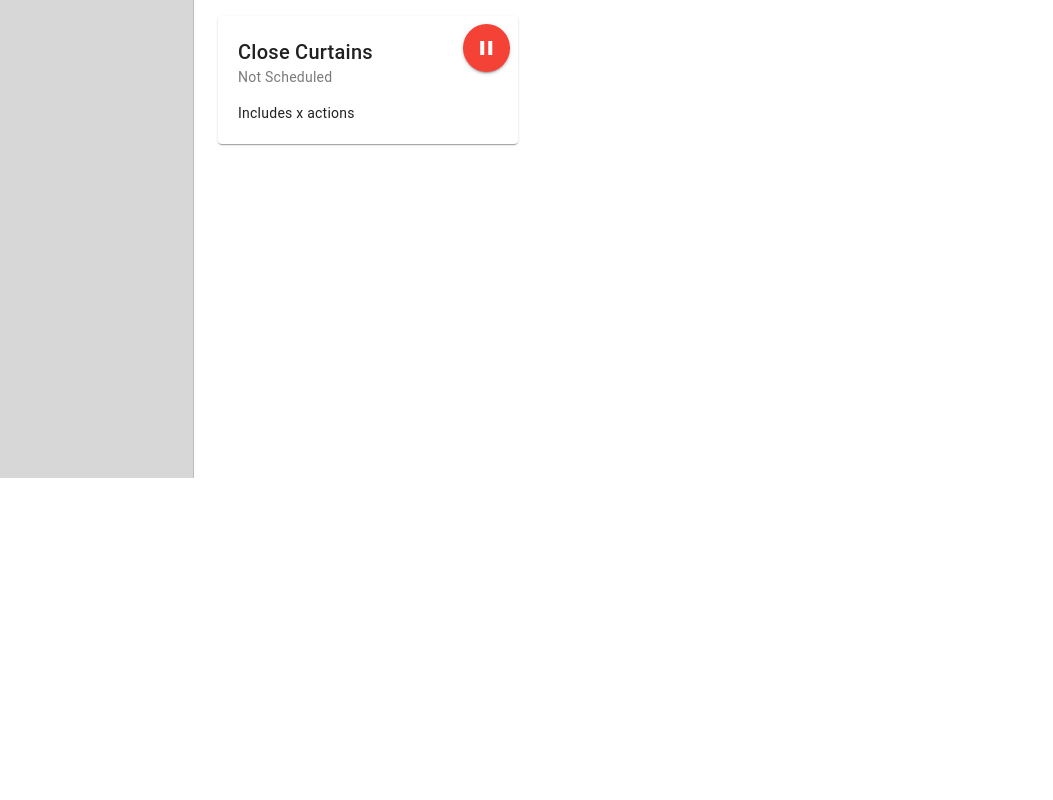
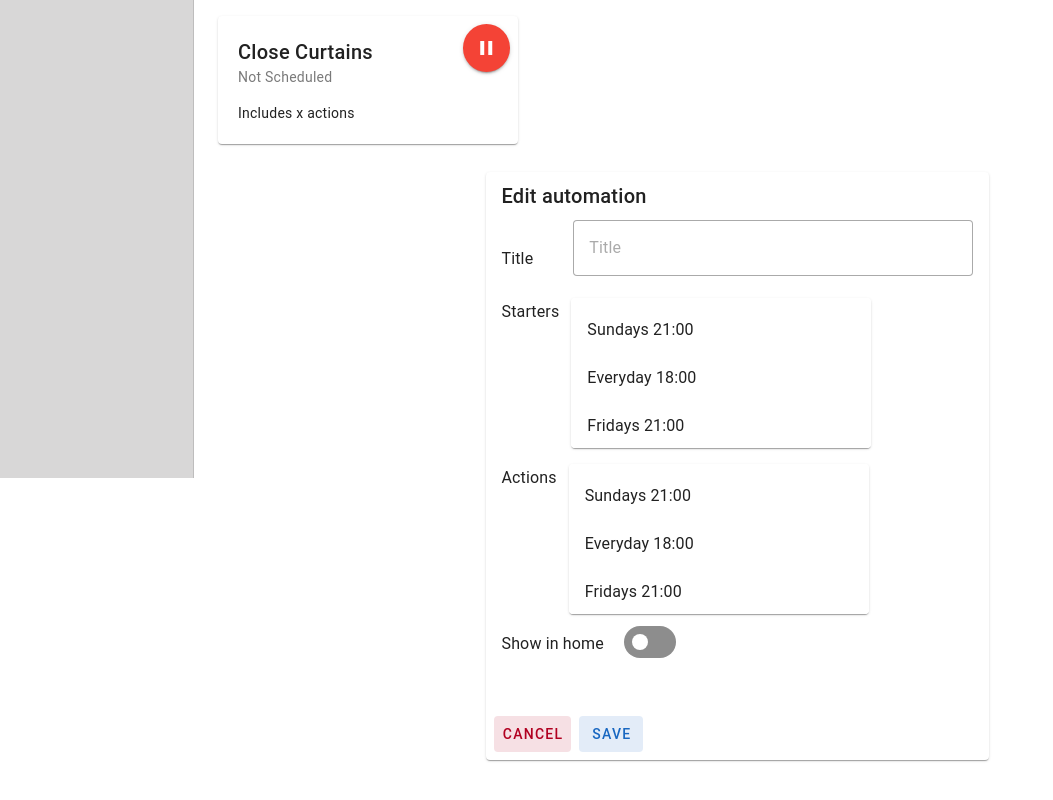
Before and after one commit to ManuSanta12/TP2_HCI, a Vue app in the folder hci-project/: page / in a window 1280 px wide. Shown: the part 322-1122 px from the top of the page, without its empty margins (0-1053 px from the left). Before the commit the page ends 800 px from the top, so only its background shows below. Built offline with nearby package versions, Linux system fonts and the light colour scheme.

Commit message:
style corrections in editAutomations

```diff
--- a/hci-project/src/App.vue
+++ b/hci-project/src/App.vue
@@ -8,6 +8,7 @@
         <LightDeviceCard class="ma-2"/>
         <AirConditionerDeviceCard class="ma-2"/>
         <AutomationsCard class="ma-2"/>
+        <EditAutomation />
       </v-row>
     </v-main>
   </v-layout>
@@ -15,6 +16,7 @@
 
 <script>
 import AutomationsCard from './components/AutomationsCard.vue';
+import EditAutomation from './components/EditAutomation.vue';
 import NavigationBar from './components/NavigationBar.vue';
 import SpeakerDeviceCard from './components/SpeakerDeviceCard.vue';
 import AirConditionerDeviceCard from './components/SpeakerDeviceCard.vue';
--- a/hci-project/src/components/EditAutomation.vue
+++ b/hci-project/src/components/EditAutomation.vue
@@ -8,24 +8,24 @@
             <v-card-title>Edit automation</v-card-title>
             <v-card-text>
             <div class="d-flex align-center">
-                <span style="font-size:18px;">Title</span>
+                <span class="text-subtitle-1">Title</span>
                 <v-text-field placeholder="Title" variant="outlined" class="ml-10" ></v-text-field>
             </div>
             <div class="d-flex align-start mb-4">
-                <span class="align-self-start" style="font-size:18px; margin-top: 16px;">Starters</span>
-                <v-card class="ml-3" style="max-height: 150px;min-width: 300px; overflow-y: auto;">
+                <span class="align-self-start text-subtitle-1 margin-top" >Starters</span>
+                <v-card class="ml-3 scrollable-list-card" >
                     <v-list :items="items"></v-list>
                 </v-card>
             </div>
             <div class="d-flex align-start">
-                <span class="align-self-start" style="font-size:18px; margin-top: 16px;">Actions</span>
-                <v-card class="ml-3" style="max-height: 150px; min-width: 300px; overflow-y: auto;">
+                <span class="align-self-start text-subtitle-1 margin-top">Actions</span>
+                <v-card class="ml-3 scrollable-list-card" >
                     <v-list :items="items"></v-list>
                 </v-card>
             </div>
 
             <div class="d-flex align-start">
-                <span class="align-self-start" style="font-size:18px; margin-top: 16px;">Show in home</span>
+                <span class="align-self-start text-subtitle-1 margin-top mt-4" >Show in home</span>
                 <v-switch inset color="green" class="small-switch ml-5"></v-switch>
             </div>
             </v-card-text>
@@ -38,6 +38,16 @@
       </v-row>
     </v-container>
   </template>
+
+<style scoped>
+  .top-margin{
+    margin-top: 16px;
+  }
+
+  .scrollable-list-card{
+    max-height: 150px; min-width: 300px; overflow-y: auto;
+  }
+</style>
 
 
 <script>
```
